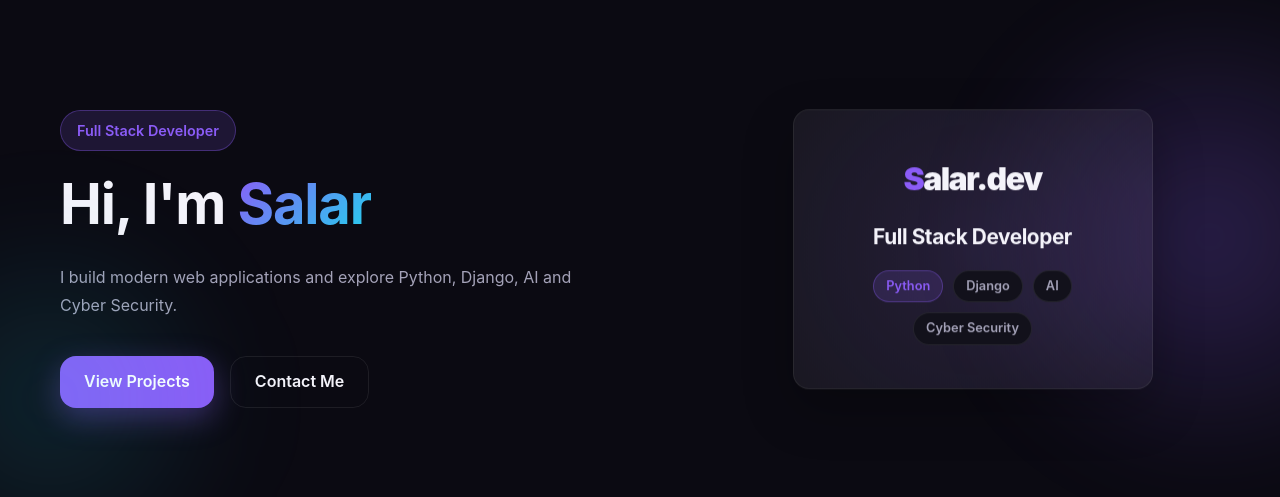
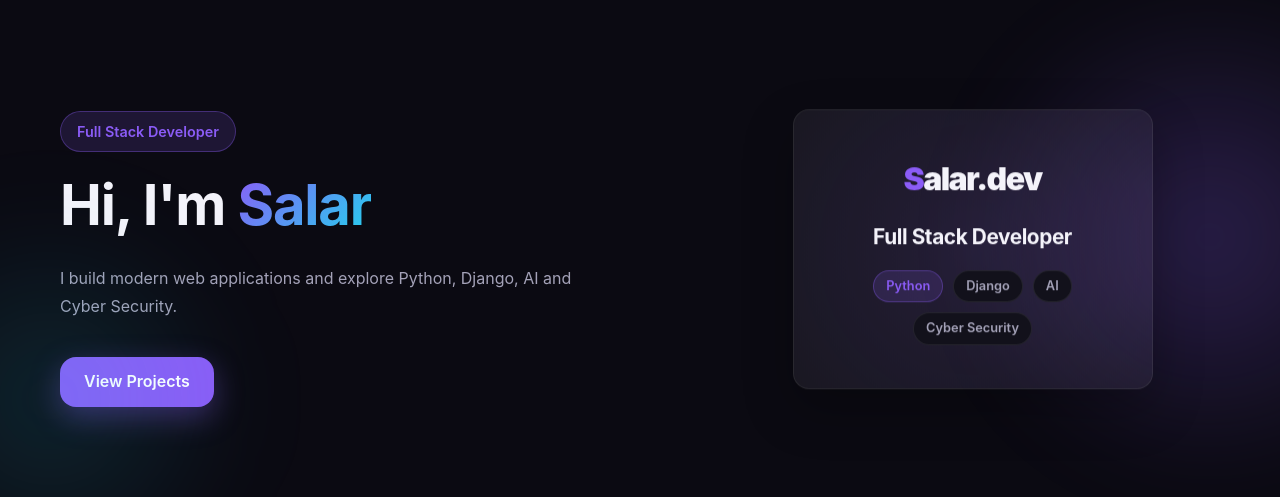
Before and after one commit to salarrahimi138-dotcom/salar-dev, a Django app: page / in a window 1280 px wide. Shown: the part 201-698 px from the top of the page. Run offline with Django 5.2, Linux system fonts and the light colour scheme; data that the repository does not hold is empty.

Commit message:
Initial release of Salar.dev

```diff
--- a/core/templates/core/home.html
+++ b/core/templates/core/home.html
@@ -33,11 +33,6 @@
 
                     <a href="{% url 'projects' %}" class="btn btn-primary">
                         View Projects
-                    </a>
-
-
-                    <a href="#" class="btn btn-secondary">
-                        Contact Me
                     </a>
 
                 </div>
```
